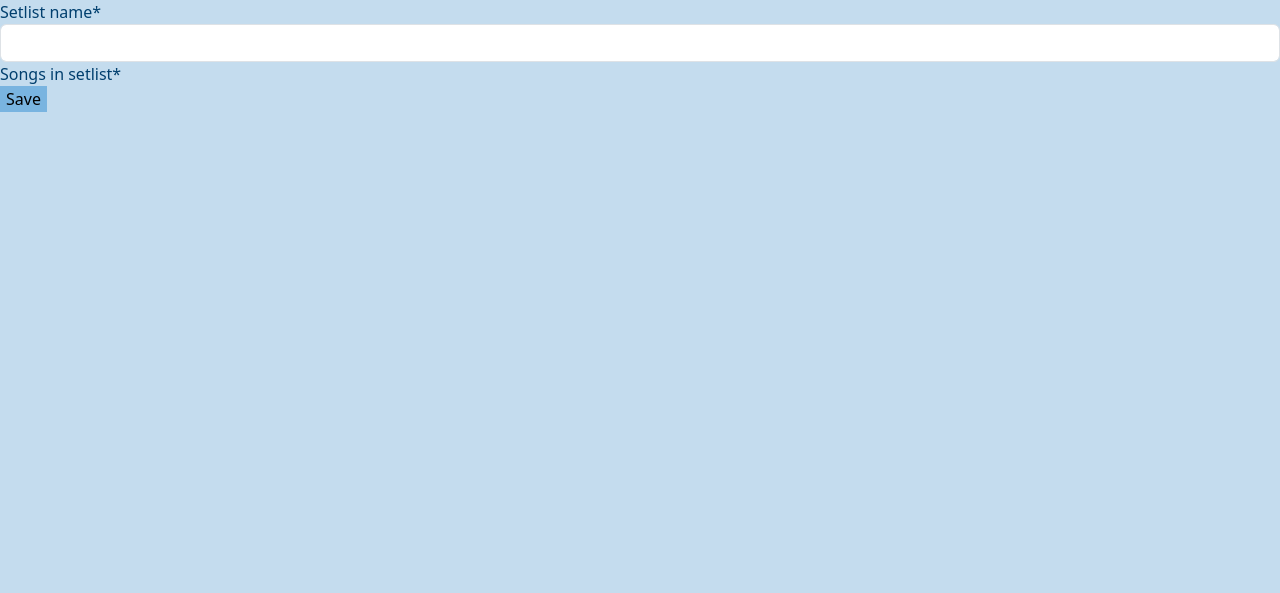
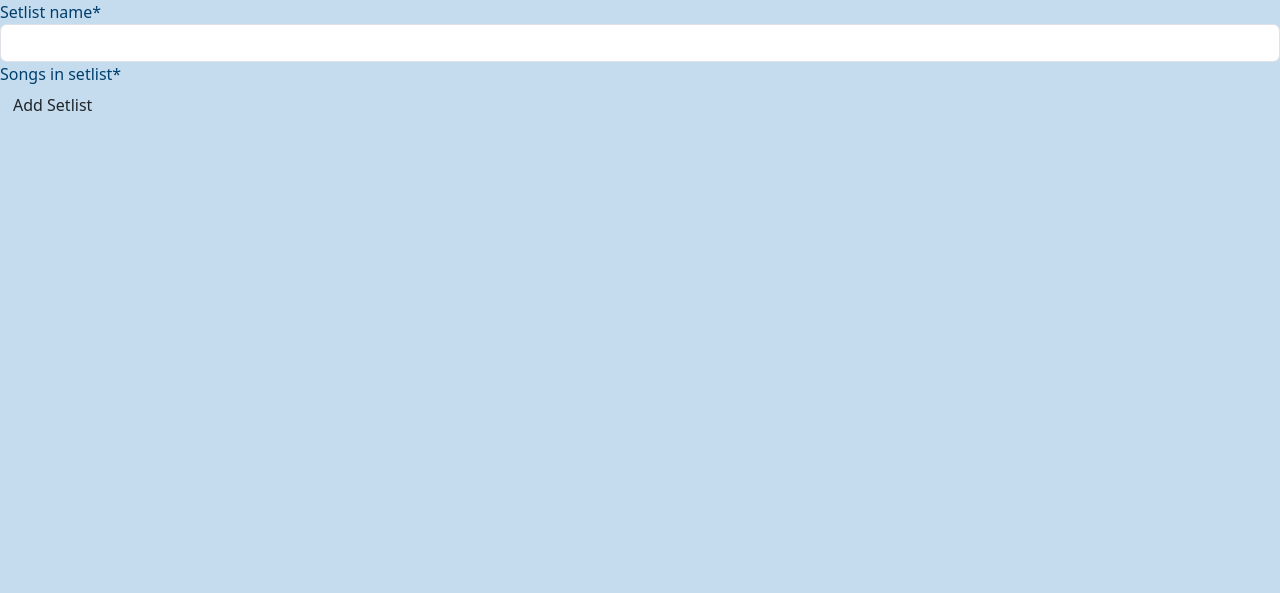
Before and after one commit to Stephen-J-Whitaker/music-aid, a Django app: page /setlist_add/ in a window 1280 px wide. Shown: the part 138-731 px from the top of the page. Run offline with Django 3.2, Linux system fonts and the light colour scheme; the visitor is signed in with stand-in values (Sample User, id 1); data that the repository does not hold is empty; some libraries are stand-ins or nearby versions.

Commit message:
FEAT: Add 'setlist delete', view, template and url path

```diff
--- a/songbook/urls.py
+++ b/songbook/urls.py
@@ -21,4 +21,6 @@ urlpatterns = [
           name='setlist_edit'),
      path('setlist_song_view/<int:pk>/<int:setlist_pk>',
           views.SetlistSongView.as_view(), name='setlist_song_view'),
+     path('setlist_delete/<int:pk>',
+          views.SetlistDelete.as_view(), name='setlist_delete'),
 ]
--- a/songbook/views.py
+++ b/songbook/views.py
@@ -177,6 +177,15 @@ class SetlistAdd(LoginRequiredMixin, generic.CreateView):
     form_class = SetlistAddForm
     template_name = 'setlist_add_edit.html'
 
+    def get_context_data(self, **kwargs):
+        """
+        Add contexts
+        """
+        context = super().get_context_data(**kwargs)
+        context['title'] = 'Add a setlist to songbook'
+        context['mode'] = 'add'
+        return context
+
     def get_initial(self):
         """
         Pass the user to SetlistAddForm
@@ -307,6 +316,8 @@ class SetlistEdit(LoginRequiredMixin, View):
             "setlist_add_edit.html",
             {
                 "title": "Create a setlist",
+                "setlist_pk": self.kwargs['pk'],
+                "mode": "edit",
                 "form": SetlistEditForm(user=request.user,
                                         setlist_pk=self.kwargs['pk']),
             },
@@ -350,3 +361,27 @@ class SetlistSongView(LoginRequiredMixin, generic.DetailView):
         context['pk'] = self.kwargs['pk']
         context['setlist_pk'] = self.kwargs['setlist_pk']
         return context
+
+
+class SetlistDelete(LoginRequiredMixin, generic.DeleteView):
+    """
+    A class based view to confirm a deletion of a song
+    """
+    model = Setlist
+    success_url = reverse_lazy('setlist_list')
+    template_name = 'setlist_confirm_delete.html'
+
+    def get_context_data(self, **kwargs):
+        """
+        Add contexts
+        """
+        context = super().get_context_data(**kwargs)
+        context['title'] = 'Confirm a setlist deletion'
+        context['pk'] = self.kwargs['pk']
+        return context
+
+    # def get_success_url(self, **kwargs):
+    #     """
+    #     If success send back to correct setlist list
+    #     """
+    #     return reverse('setlist_list')
--- a/templates/setlist_add_edit.html
+++ b/templates/setlist_add_edit.html
@@ -5,6 +5,12 @@
     <form method="post">
         {{ form | crispy }}
         {% csrf_token %}
-        <button type="submit">Save</button>
+        {% if mode == 'add' %}
+            <button type="submit" class="btn">Add Setlist</button>
+        {% else %}
+            <a href="{% url 'setlist_view' setlist_pk %}">Setlist</a>
+            <button type="submit">Save</button>
+            <a href="{% url 'setlist_delete' setlist_pk %}">Delete</a>
+        {% endif %}
     </form>
 {% endblock content %}
```
Also changed, not shown: templates/setlist_confirm_delete.html (added, +12 -0 lines).
